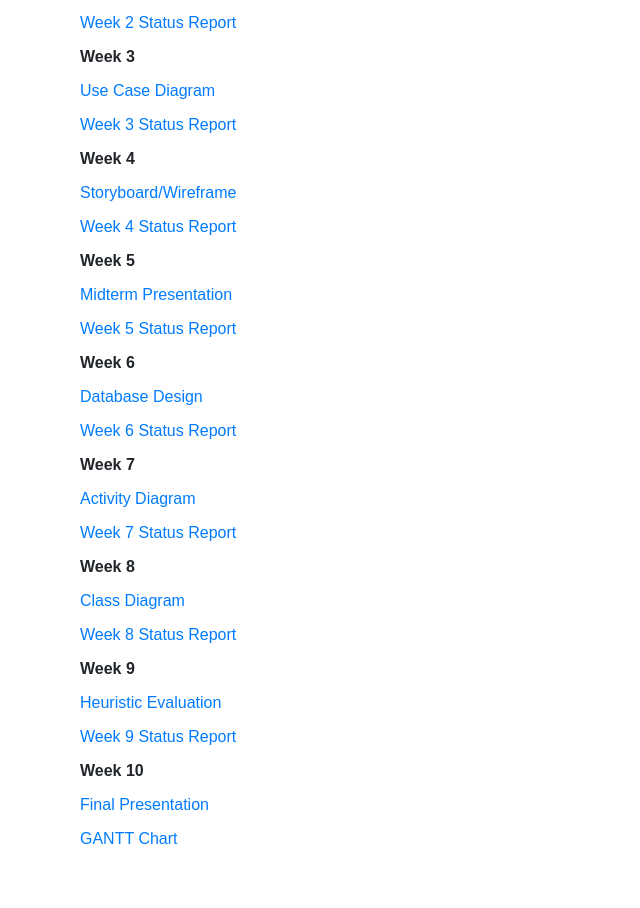
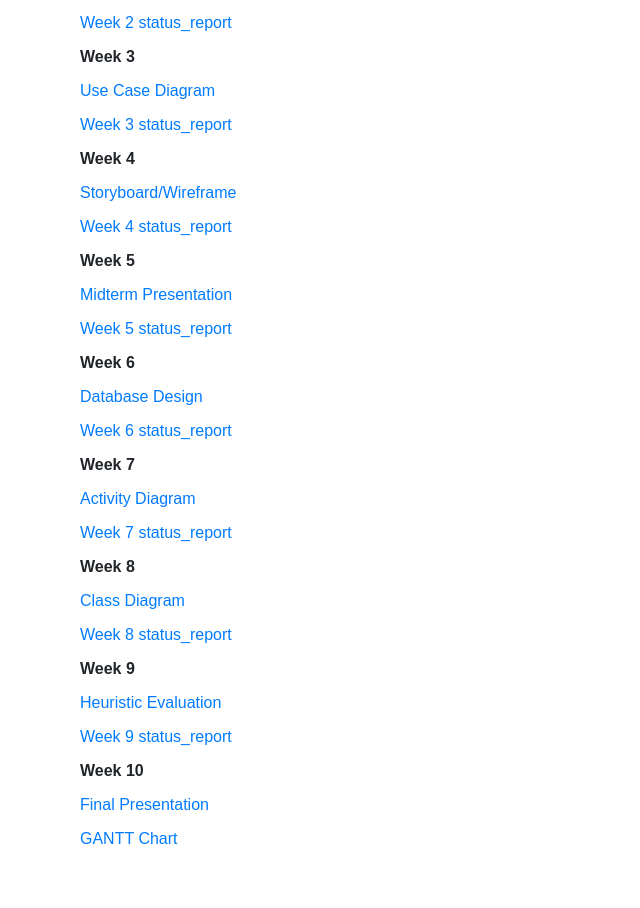
Before and after one commit to ryanplante/labPortalWiki, a plain HTML site: page index.html in a window 1280 px wide. Shown: the part 1645-2553 px from the top of the page, without its empty margins (0-640 px from the left). Drawn offline with nearby package versions, Linux system fonts and the light colour scheme.

Commit message:
fix status report links

```diff
--- a/index.html
+++ b/index.html
@@ -139,28 +139,28 @@
 				<li><b>Week 1</b></li>
                 <li><a href="files/Proposal.pdf">Proposal</a></li>
 				<li><b>Week 2</b></li>
-				<li><a href="files/status report/wk2.pdf">Week 2 Status Report</a></li>
+				<li><a href="files/status_report/wk2.pdf">Week 2 status_report</a></li>
 				<li><b>Week 3</b></li>
 				<li><a href="files/Use Case Diagram.jpg">Use Case Diagram</a></li>
-				<li><a href="files/status report/wk3.pdf">Week 3 Status Report</a></li>
+				<li><a href="files/status_report/wk3.pdf">Week 3 status_report</a></li>
 				<li><b>Week 4</b></li>
 				<li><a href="files/Storyboard.pdf">Storyboard/Wireframe</a></li>
-				<li><a href="files/status report/wk4.pdf">Week 4 Status Report</a></li>
+				<li><a href="files/status_report/wk4.pdf">Week 4 status_report</a></li>
 				<li><b>Week 5</b></li>
 				<li><a href="https://docs.google.com/presentation/d/1SN_XYtToOTf8QDjgHkuzTMgP8cIJf0gEn3DTZMdA814/edit?usp=sharing">Midterm Presentation</a></li>
-				<li><a href="files/status report/wk5.pdf">Week 5 Status Report</a></li>
+				<li><a href="files/status_report/wk5.pdf">Week 5 status_report</a></li>
 				<li><b>Week 6</b></li>
                 <li><a href="files/ERD.png">Database Design</a></li>
-				<li><a href="files/status report/wk6.pdf">Week 6 Status Report</a></li>
+				<li><a href="files/status_report/wk6.pdf">Week 6 status_report</a></li>
 				<li><b>Week 7</b></li>
                 <li><a href="files/Activity Diagram.png">Activity Diagram</a></li>
-				<li><a href="files/status report/wk7.pdf">Week 7 Status Report</a></li>
+				<li><a href="files/status_report/wk7.pdf">Week 7 status_report</a></li>
 				<li><b>Week 8</b></li>
 				<li><a href="files/Class Diagram.jpg">Class Diagram</a></li>
-				<li><a href="files/status report/wk8.pdf">Week 8 Status Report</a></li>
+				<li><a href="files/status_report/wk8.pdf">Week 8 status_report</a></li>
 				<li><b>Week 9</b></li>
                 <li><a href="files/Heuristic Evaluation.pdf">Heuristic Evaluation</a></li>
-				<li><a href="files/status report/wk9.pdf">Week 9 Status Report</a></li>
+				<li><a href="files/status_report/wk9.pdf">Week 9 status_report</a></li>
 				<li><b>Week 10</b></li>
 				<li><a href="https://docs.google.com/presentation/d/1Zr0Rs8CQwhQm9C3QTL00j2pAmAQZNadv0gA5cHq8nmg/edit?usp=sharing">Final Presentation</a></li>
                 <li><a href="files/Gantt chart.pdf">GANTT Chart</a></li>
```
Also changed, not shown: 16 other files.
